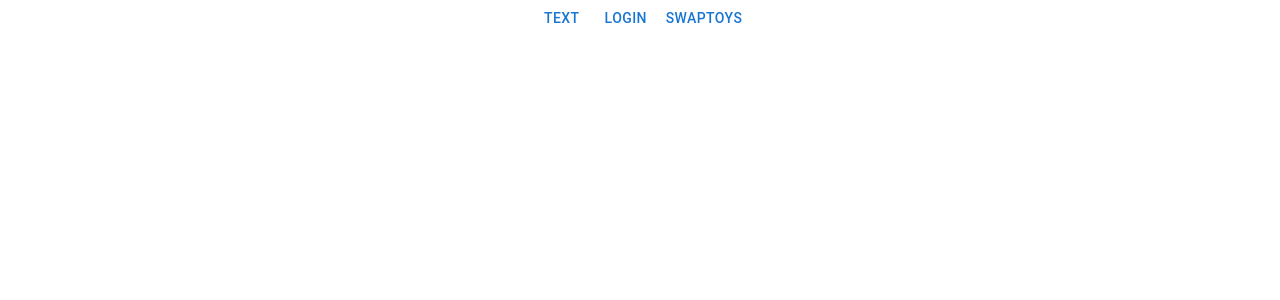
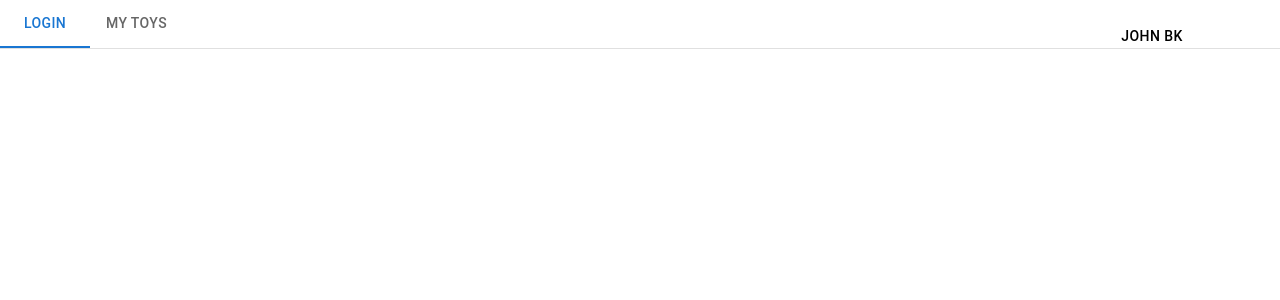
Before and after one commit to mell2022/toy_swap_FE, a React (Create React App) app: page /UsersList in a window 1280 px wide. Before the commit this address had no page. Shown: the top 300 px of the page. Built offline with nearby package versions, Linux system fonts and the light colour scheme.

Commit message:
Clean up the card and naviagtion

```diff
--- a/package.json
+++ b/package.json
@@ -5,6 +5,7 @@
   "dependencies": {
     "@emotion/react": "^11.10.5",
     "@emotion/styled": "^11.10.5",
+    "@mui/icons-material": "^5.11.0",
     "@mui/material": "^5.11.8",
     "@mui/styled-engine-sc": "^5.11.0",
     "@testing-library/jest-dom": "^5.14.1",
--- a/src/App.js
+++ b/src/App.js
@@ -1,11 +1,18 @@
 import "./App.css";
-import { BrowserRouter as Router, Route, Routes } from "react-router-dom";
+import {
+  BrowserRouter as Router,
+  NavLink,
+  Route,
+  Routes,
+} from "react-router-dom";
 import axios from "axios";
 import { useState, useEffect } from "react";
 import Login from "./pages/Login";
 import MyToys from "./pages/MyToys";
 import SwapToys from "./pages/SwapToys";
 import Nav from "./components/Nav";
+import { BrowserRouter } from "react-router-dom";
+import NavTabs from "./components/NavTabs";
 
 function App() {
   // const [allUsers, setAllUsers] = useState([]);
@@ -49,8 +56,8 @@ function App() {
 
   return (
     <div className="App">
-      <Nav></Nav>
       <Router>
+      <NavTabs></NavTabs>
         <Routes>
           <Route path="/" element={<Login />}></Route>
           <Route path="/mytoys" element={<MyToys />}></Route>
--- a/src/components/Nav.js
+++ b/src/components/Nav.js
@@ -1,16 +1,46 @@
 import * as React from "react";
-import Link from "@mui/material/Link";
-import Box from "@mui/material/Box";
-import { Button } from "@mui/material";
+import Grid from "@mui/material/Grid";
+import { NavLink } from "react-router-dom";
 
-export default function LinkDemo() {
+export default function NavList() {
+  // This styling will be applied to a <NavLink> when the
+  // route that it links to is currently selected.
+
+  let activeStyle = {
+    textDecoration: "underline",
+  };
+
+  let activeClassName = "underline";
+
   return (
-    <Box sx={{ typography: "h6" }}>
-      <Button variant="text">text</Button>
-      <Button variant="text">Login</Button>
-      <Button variant="text">SwapToys</Button>
-    </Box>
+    <nav>
+      <ul>
+        <li>
+          <NavLink
+            to="messages"
+            style={({ isActive }) => (isActive ? activeStyle : undefined)}
+          >
+            Messages
+          </NavLink>
+        </li>
+        <li>
+          <NavLink
+            to="tasks"
+            className={({ isActive }) =>
+              isActive ? activeClassName : undefined
+            }
+          ></NavLink>
+        </li>
+        <li>
+          <NavLink to="tasks">
+            {({ isActive }) => (
+              <span className={isActive ? activeClassName : undefined}>
+                Tasks
+              </span>
+            )}
+          </NavLink>
+        </li>
+      </ul>
+    </nav>
   );
 }
-// href="/">Login</Link>
-// href="/swaptoys">SwapToys</Link>
--- a/src/components/NavTabs.js
+++ b/src/components/NavTabs.js
@@ -5,6 +5,7 @@ import Tab from "@mui/material/Tab";
 import Typography from "@mui/material/Typography";
 import Box from "@mui/material/Box";
 import Link from "@mui/material/Link";
+import { useNavigate } from "react-router-dom";
 
 function TabPanel(props) {
   const { children, value, index, ...other } = props;
@@ -41,26 +42,54 @@ function a11yProps(index) {
 
 export default function BasicTabs() {
   const [value, setValue] = React.useState(0);
+  const navigate = useNavigate();
+  let email = localStorage.getItem("authenticatedEmail");
+  let user = localStorage.getItem("authenticatedUser");
 
   const handleChange = (event, newValue) => {
+    console.log("handleChange", newValue, event);
+    event.preventDefault();
+    // TODO: Implement google login logic
+    // For now we assume it works and we get the email back
+    if (newValue === 0) {
+      console.log("Home");
+      navigate("/");
+    } else if (newValue === 1) {
+      console.log("mytoys");
+
+      navigate("/mytoys");
+      // } else if (newValue === 2) {
+      //   console.log("swaptoys");
+
+      //   navigate("/swaptoys");
+    }
+
     setValue(newValue);
   };
 
   return (
-    <Box sx={{ width: "100%" }}>
-      <Box sx={{ borderBottom: 1, borderColor: "divider" }}>
+    <div style={{width:"100%"}}>
+    <Box sx={{ borderBottom: 1, display: "grid", borderColor: "divider", gridAutoFlow: 'row',
+    gridTemplateColumns: 'repeat(5, 1fr)'}}>
+      <Box sx={{ alignContent: 'flex-start', justifyContent: 'flex-start',gridColumn: '1' }}>
         <Tabs
           value={value}
           onChange={handleChange}
           aria-label="basic tabs example"
         >
-          <Tab label="Item One" {...a11yProps(0)}>
-            <Link href="/mytoys">MyToys</Link>\
-          </Tab>
-          <Tab label="Item Two" {...a11yProps(1)} />
-          <Tab label="Item Three" {...a11yProps(2)} />
+          <Tab label="Login" {...a11yProps(0)}></Tab>
+          <Tab label="My Toys" {...a11yProps(1)} />
+          {/* <Tab label="Item Three" {...a11yProps(2)} /> */}
         </Tabs>
-      </Box>
+        </Box>
+        <Box sx={{ alignContent: 'flex-end', justifyContent: 'flex-end', flexGrow: 1, flexDirection: 'row-reverse', gridColumn: '5' }}>
+        <Typography sx={{ m:[-1,0,-1,0]}} variant="button" gutterBottom>
+          {"John Bk"}
+        </Typography>
+        <Typography sx={{ m:[-1,0,-1,0]}} variant="subtitle2" gutterBottom>
+          {email}
+        </Typography>
+        </Box>
       {/* <TabPanel value={value} index={0}>
         Item One
       </TabPanel>
@@ -71,5 +100,6 @@ export default function BasicTabs() {
         Item Three
       </TabPanel> */}
     </Box>
+    </div>
   );
 }
--- a/src/components/toy.js
+++ b/src/components/toy.js
@@ -1,20 +1,37 @@
 import React from "react";
 import PropTypes from "prop-types";
+import Typography from '@mui/material/Typography';
+import { Box } from "@mui/system";
+import Accordion from '@mui/material/Accordion';
+import AccordionSummary from '@mui/material/AccordionSummary';
+import AccordionDetails from '@mui/material/AccordionDetails';
+import ExpandMoreIcon from '@mui/icons-material/ExpandMore';
 
 const Toy = (props) => {
   let toy = props.data;
   return (
-    <div>
-      <h2>{toy.brand}</h2>
-      <section>
-        <p>Name: {toy.name}</p>
-        <p>Type: {toy.type}</p>
-        <p>Description: {toy.description}</p>
-        <p>Owner Name: {toy.owner_first} {toy.owner_last}</p>
-        <p>Owner Email: {toy.owner_email}</p>
+    <Box sx={{ width: '100%', maxWidth: 250 }}>
+        <Typography variant="h5" gutterBottom> {toy.brand}
+        </Typography>
+        <Typography variant="subtitle1" gutterBottom> {toy.type}</Typography>
+        <Typography variant="subtitle2" gutterBottom> {toy.name}</Typography>
+        <Typography variant="body1" gutterBottom> Owner: {toy.owner_first} {toy.owner_last}</Typography>
+        <Typography variant="body1" gutterBottom> Email: {toy.owner_email}</Typography>
         <img src={toy.imageurl} alt={toy.name} width="100" height="100"></img>
-      </section>
-    </div>
+        <Accordion sx={{ boxShadow: 0 }}>
+        <AccordionSummary
+          expandIcon={<ExpandMoreIcon />}
+          aria-controls="panel1a-content"
+          id="panel1a-header"
+        >
+          <Typography>Description</Typography>
+        </AccordionSummary>
+        <AccordionDetails>
+        <Typography variant="body1" color="text.secondary" gutterBottom> {toy.description}</Typography>
+        </AccordionDetails>
+        </Accordion>
+    </Box>
+
   );
 };
 
--- a/src/pages/Login.js
+++ b/src/pages/Login.js
@@ -5,6 +5,9 @@ const Login = () => {
   const [UnameOrEmail, setUnameOrEmail] = useState("");
   const [password, setpassword] = useState("");
   const [authenticatedEmail, setAuthenticatedEmail] = useState("")
+  const [authenticatedUser, setAuthenticatedUser] = useState("")
+
+
   const navigate = useNavigate()
 
   const user = {
@@ -17,7 +20,11 @@ const Login = () => {
     // TODO: Implement google login logic
     // For now we assume it works and we get the email back
     localStorage.setItem("authenticatedEmail", "john@gmail.com");
+    localStorage.setItem("authenticatedUser", "John Bk");
+
     setAuthenticatedEmail("john@gmail.com");
+    setAuthenticatedUser("John Bk");
+
     navigate("/mytoys");
 
 
--- a/src/pages/MyToys.js
+++ b/src/pages/MyToys.js
@@ -47,30 +47,39 @@ function MyToys() {
 
   if (userInfo.toys) {
     return (
-      <Box sx={{ flexGrow: 1 }}>
-        <Grid container spacing={2}>
-          <Grid item xs={12}>
-            <Card sx={{ minWidth: 275 }}>
-              <CardContent>
+      // <Box sx={{ flexGrow: 1 }}>
+        // <Grid
+        //   container
+        //   spacing={6}
+        //   justifyContent="flex-start"
+        //   alignItems="flex-start"
+        // >
+        <Grid
+        container
+        justifyContent="flex-start"
+        alignItems="flex-start"
+      >
+          {/* <Grid item xs={12} alignItems="left">
             <User
               first={userInfo.first}
               last={userInfo.last}
               email={userInfo.email}
               //toys={userInfo.toys}
             ></User>
-              </CardContent>
-            </Card>
-          </Grid>
+          </Grid> */}
           {userInfo.toys.map((toy) => (
-            <Grid item xs={4}>
-              <Card sx={{ minWidth: 275 }}>
+            <Box sx={{m:2, alignContent:'flex-start'}}>
+            <Grid item xs={4} alignItems="left">
+            <Card sx={{ minWidth: 275, maxwidth: 250, minHeight: 375}}>
+            {/* // <Grid item xs={4} key={toy.name}>
+            //   <Card sx={{ minWidth: 275, maxwidth: 250 }}> */}
                 <CardContent key={toy.name}>
                   <Toy data={toy}></Toy>
                   {/* <button type="submit" onClick={(e) => handleSubmit(toy, e)}>
                 Swap
               </button> */}
                   <Button
-                    variant="contained"
+                    variant="text"
                     onClick={(e) => handleSubmit(toy, e)}
                     to="/swaptoys"
                   >
@@ -79,9 +88,10 @@ function MyToys() {
                 </CardContent>
               </Card>
             </Grid>
+            </Box>
           ))}
         </Grid>
-      </Box>
+      // </Box>
     );
   } else {
     return (
--- a/src/pages/SwapToys.js
+++ b/src/pages/SwapToys.js
@@ -10,6 +10,7 @@ import CardContent from "@mui/material/CardContent";
 import Button from "@mui/material/Button";
 import Typography from "@mui/material/Typography";
 import { css } from "@emotion/react";
+import Grid from "@mui/material/Grid";
 
 const SwapToys = (props) => {
   const [allToys, setAllToys] = useState([]);
@@ -85,18 +86,17 @@ const SwapToys = (props) => {
   console.log("other toys", otherToys);
 
   return (
-    <div>
+    <Grid
+    container
+    justifyContent="center"
+    alignItems="stretch"
+  >
       {otherToys.map((toy) => (
-        <Box
-          component="span"
-          sx={{ display: "inline-block", mx: "2px", transform: "scale(0.8)" }}
-        >
-          <Card sx={{ minWidth: 275 }}>
+        <Box sx={{ m:2, alignContent: 'flex-start'}}>
+          <Grid item xs={4} alignItems="left">
+          <Card sx={{ minWidth: 275, maxwidth: 250, minHeight: 375}}>
             <CardContent key={toy.name}>
               <Toy data={toy}></Toy>
-              {/* <button type="submit" onClick={(e) => handleSubmit(toy, e)}>
-            Swap
-          </button> */}
               <Button
                 variant="text"
                 onClick={(e) => handleSubmit(toy, e)}
@@ -106,9 +106,10 @@ const SwapToys = (props) => {
               </Button>
             </CardContent>
           </Card>
+          </Grid>
         </Box>
       ))}
-    </div>
+      </Grid>
   );
 };
 SwapToys.prototypes = {
```
Also changed, not shown: 1 other file (tests, documents, lock files or other folders). Lines whose indentation alone changed are shown as unchanged.
